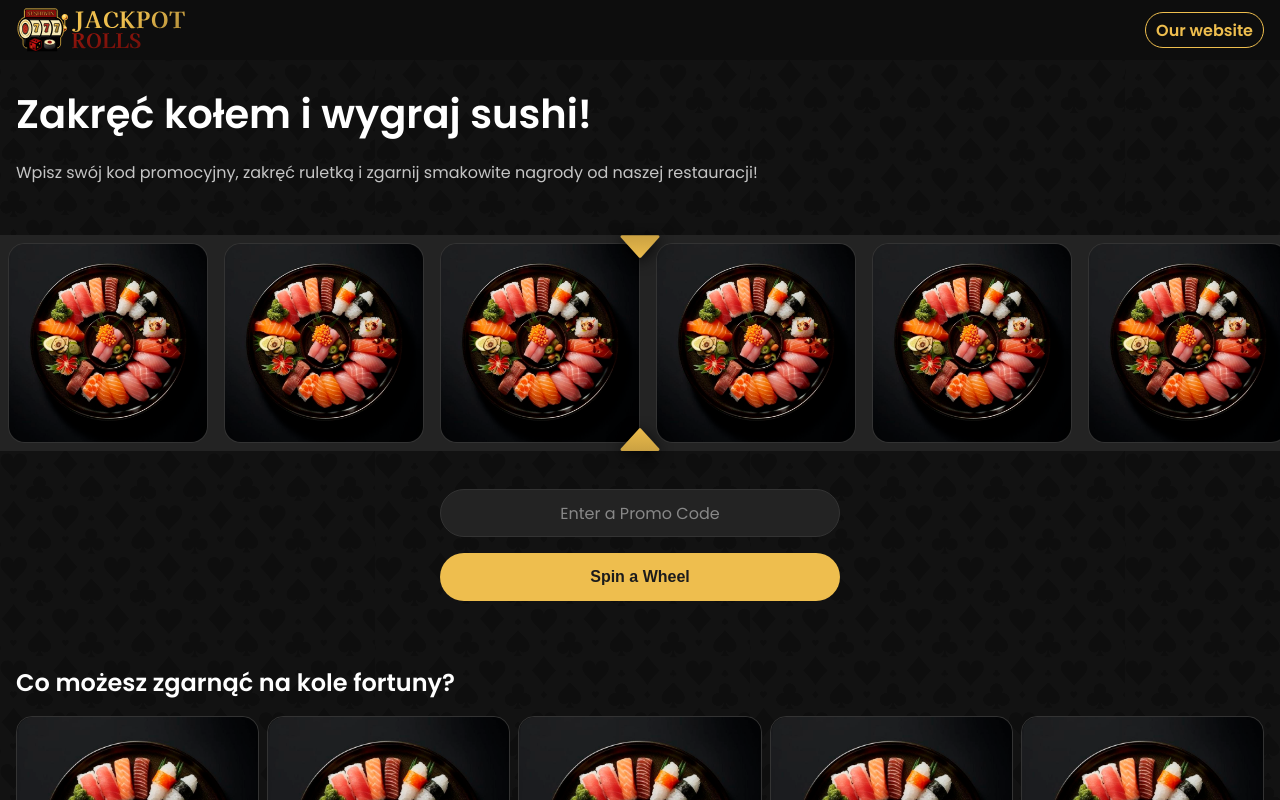
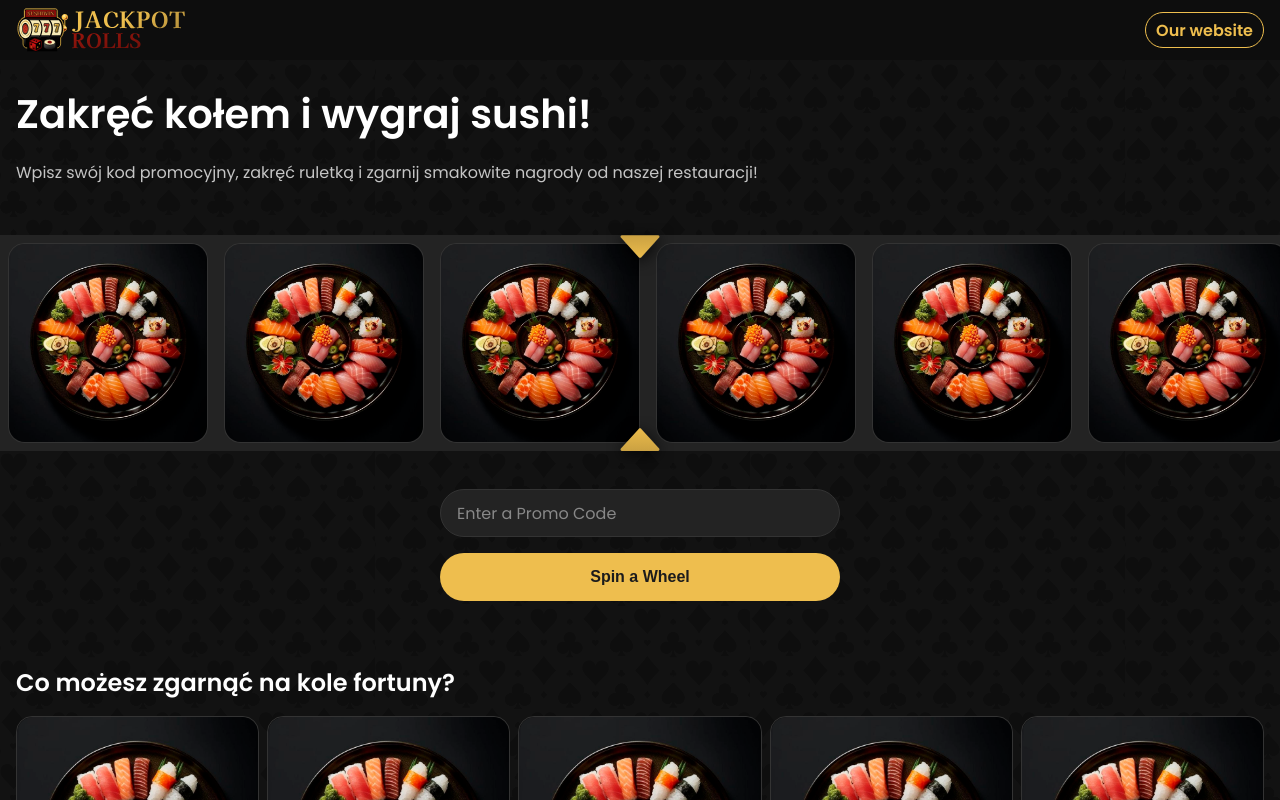
Before and after one commit to monolit9951/sushi-casino, a React (Vite) app: page / in a window 1280 px wide. Shown: the top 800 px of the page. Built offline with nearby package versions, Linux system fonts and the light colour scheme.

Commit message:
new text align on promocode input

```diff
--- a/src/components/roulette/roulette.scss
+++ b/src/components/roulette/roulette.scss
@@ -18,9 +18,11 @@
                 box-sizing: border-box;
                 display: flex;
                 align-items: center;
+
                 > .roulette_strip {
                     display: flex;
                     transition: transform 0s;
+
                     > .roulette_strip_item {
                         width: 200px;
                         margin: 0 8px;
@@ -80,11 +82,10 @@
             border: 1px solid globals.$color-light-grey;
             outline: none;
             border-radius: 99px;
-            padding: 0 16px;
+            padding: 12px 16px;
             box-sizing: border-box;
             font-family: "Poppins";
             font-size: 16px;
-            text-align: center;
 
             &::placeholder{
                 font-family: "Poppins";
--- a/src/components/roulette/roulette.tsx
+++ b/src/components/roulette/roulette.tsx
@@ -116,7 +116,7 @@ const Roulette: FC = () =>{
     };
 
         requestAnimationFrame(animate);
-    }, [spinning]);
+    }, [spinning, items]);
 
 
     // для размонтировки модального окна приза
```
